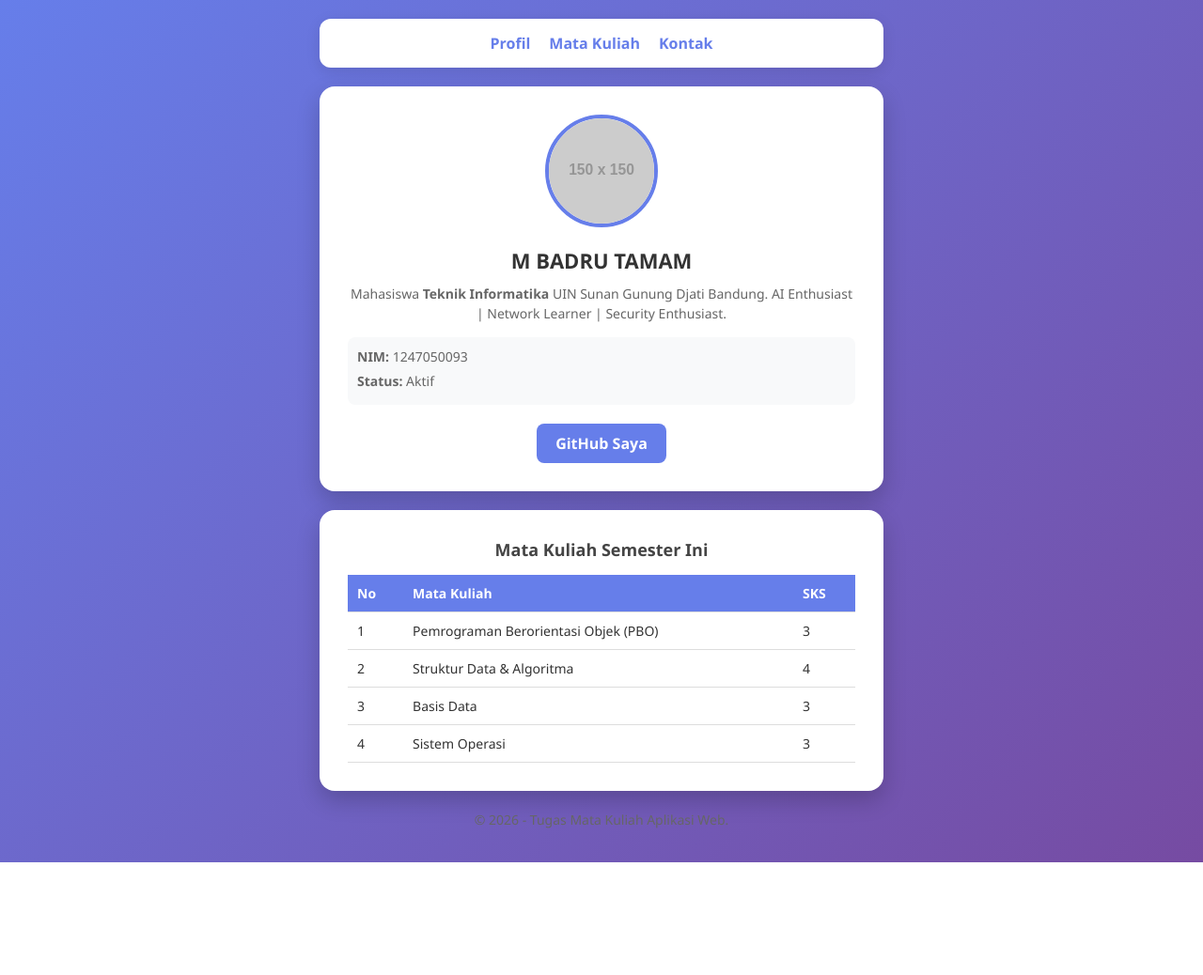
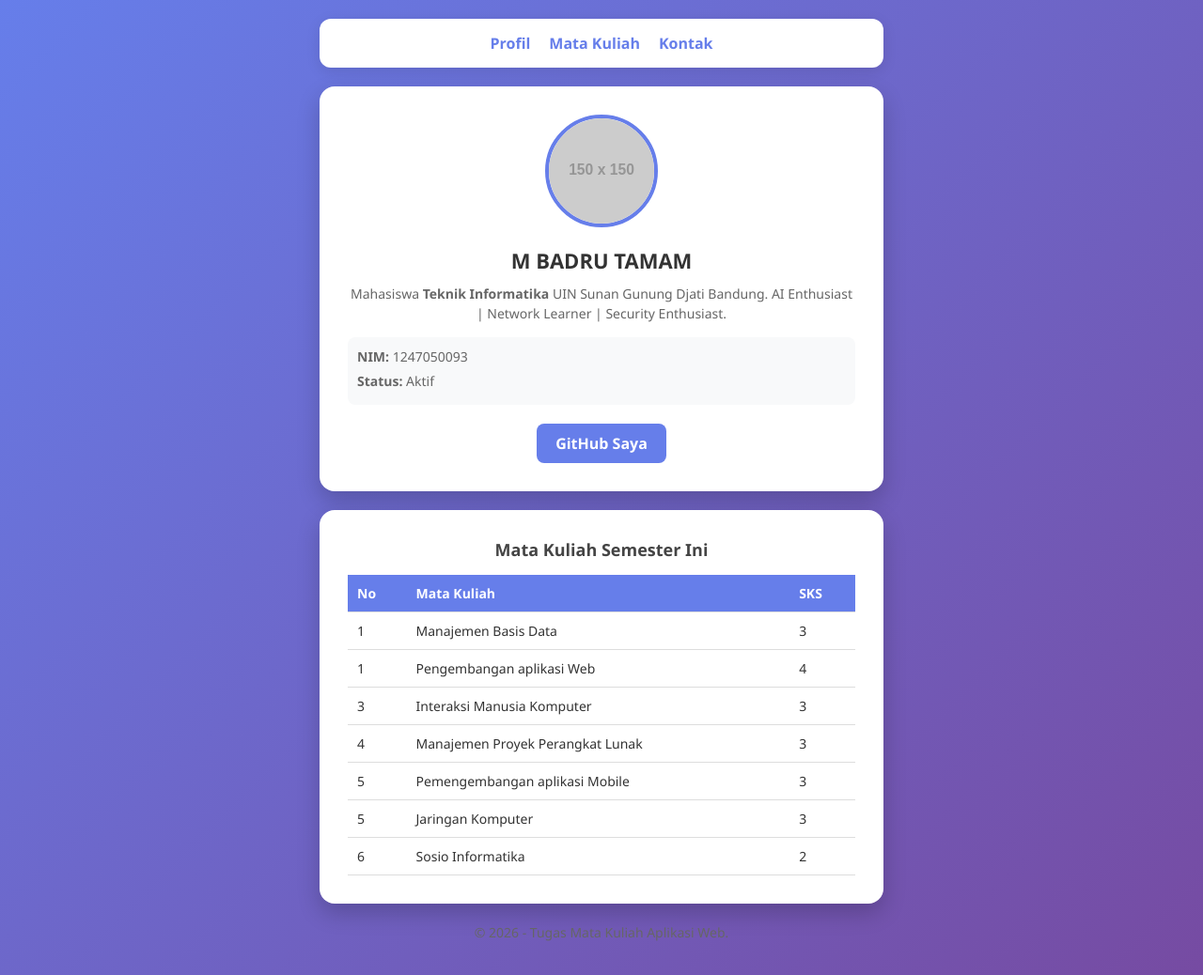
Before and after one commit to mohammedbadrutamam-dev/Portofolio, a plain HTML site: page index.html in a window 1280 px wide. Shown: the whole page at 94% size. Before the commit the page ends 918 px from the top, so only its background shows below. Drawn offline with Linux system fonts and the light colour scheme; placeholder pictures from the web are drawn by us.

Commit message:
Update index.html

```diff
--- a/index.html
+++ b/index.html
@@ -27,7 +27,7 @@
     <main>
 
         <section id="profil" class="card">
-            <img src="images/profile.jpg" alt="Foto Profil Mahasiswa Teknik Informatika" class="profile-img" onerror="this.src='https://via.placeholder.com/150'">
+            <img src="images/image.jpeg" alt="Foto Profil Mahasiswa Teknik Informatika" class="profile-img" onerror="this.src='https://via.placeholder.com/150'">
             <h1>M BADRU TAMAM</h1>
             <p>Mahasiswa <strong>Teknik Informatika</strong> UIN Sunan Gunung Djati Bandung. AI Enthusiast | Network Learner | Security Enthusiast.</p>
 
@@ -52,23 +52,35 @@
                 <tbody>
                     <tr>
                         <td>1</td>
-                        <td>Pemrograman Berorientasi Objek (PBO)</td>
+                        <td>Manajemen Basis Data</td>
                         <td>3</td>
                     </tr>
                     <tr>
-                        <td>2</td>
-                        <td>Struktur Data & Algoritma</td>
+                        <td>1</td>
+                        <td>Pengembangan aplikasi Web</td>
                         <td>4</td>
                     </tr>
                     <tr>
                         <td>3</td>
-                        <td>Basis Data</td>
+                        <td>Interaksi Manusia Komputer</td>
                         <td>3</td>
                     </tr>
                     <tr>
                         <td>4</td>
-                        <td>Sistem Operasi</td>
+                        <td>Manajemen Proyek Perangkat Lunak</td>
                         <td>3</td>
+                    </tr>
+                        <td>5</td>
+                        <td>Pemengembangan aplikasi Mobile</td>
+                        <td>3</td>
+                    </tr>
+                        <td>5</td>
+                        <td>Jaringan Komputer</td>
+                        <td>3</td>
+                    </tr>
+                        <td>6</td>
+                        <td>Sosio Informatika</td>
+                        <td>2</td>
                     </tr>
                 </tbody>
             </table>
```
